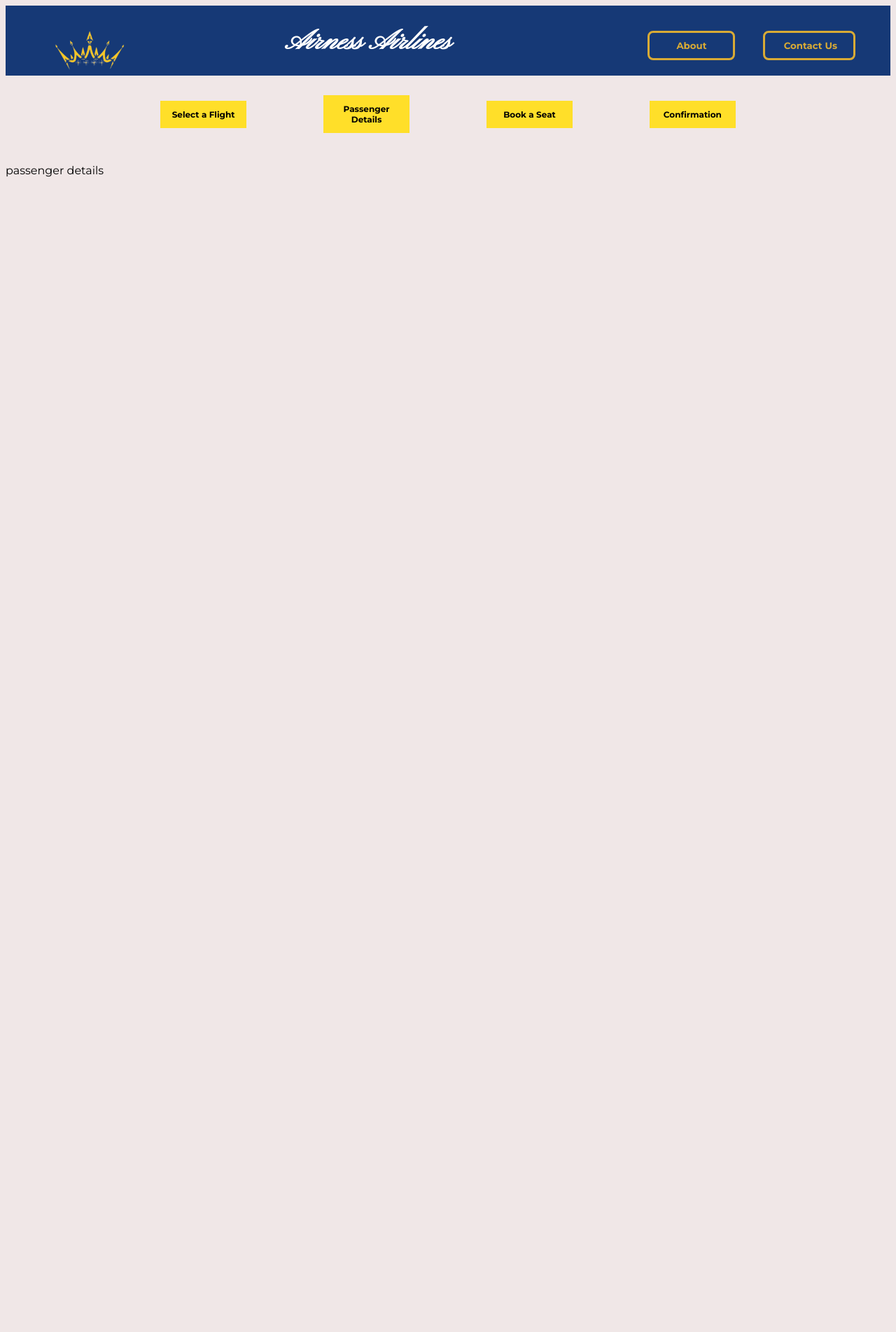
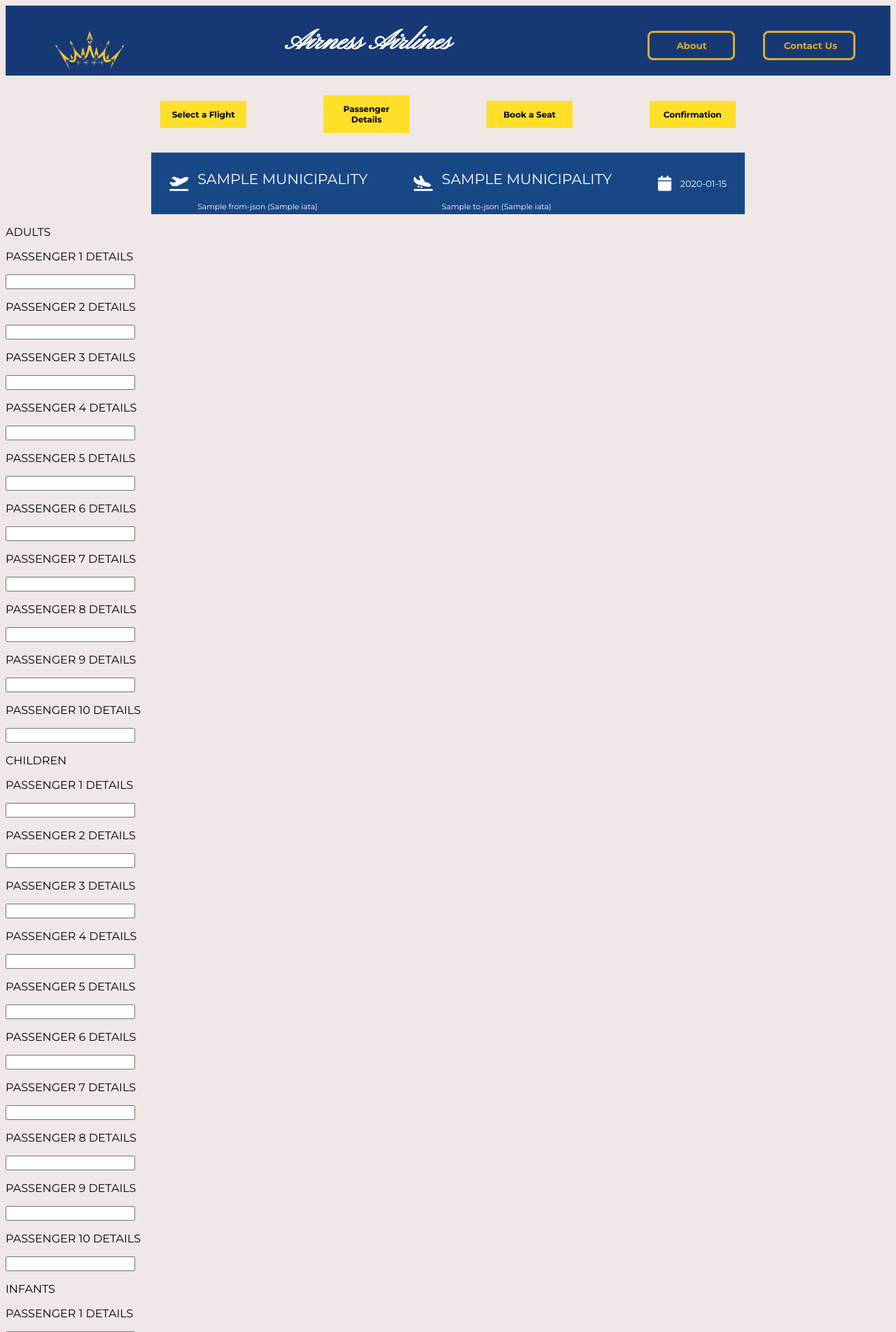
Before and after one commit to szy-kenn/airness-airlines, a Flask app: template src/templates/passenger-details.html in a window 1280 px wide. Shown: the top 1903 px of the page at 70% size. Before the commit the page ends 253 px from the top, so only its background shows below. Run offline with Flask 3, Linux system fonts and the light colour scheme; the template is opened without the code that fills it: most values are stand-ins (such as "Sample title", 1, 10 or a date in 2020); parts of the project's set-up code (start-up, migrations or seed data) failed here and were passed over; some libraries are stand-ins or nearby versions.

Commit message:
started passenger details page

```diff
--- /dev/null
+++ b/src/templates/blocks/flight-input-details.html
@@ -0,0 +1,24 @@
+<div class="flight-input-details">
+
+    <div class="flight-input-details__items from">
+        <i class="fa-sharp fa-solid fa-plane-departure"></i>
+        <div class="input-details">
+            <p>{{ form_part_one['from-json']['municipality'] }}</p>
+            <span>{{ form_part_one['from-json']['name']}} ({{ form_part_one['from-json']['iata']}})</span>
+        </div>
+    </div>
+    <div class="flight-input-details__items to">
+        <i class="fa-solid fa-plane-arrival"></i>
+        <div class="input-details">
+            <p>{{ form_part_one['to-json']['municipality'] }}</p>
+            <span>{{ form_part_one['to-json']['name']}} ({{ form_part_one['to-json']['iata']}})</span>
+        </div>
+    </div>
+    <div class="flight-input-details__items departure_date">
+        <i class="fa-solid fa-calendar"></i>
+        <div class="input-departure-date">
+            <p class="departure-date">{{ form_part_one['departure-date'] }}</p>
+            <span id="departureDay"></span>
+        </div>
+    </div>
+</div>
--- a/src/templates/passenger-details.html
+++ b/src/templates/passenger-details.html
@@ -2,6 +2,28 @@
 {% block title %}Passenger Details{% endblock %}
 {% block booking %}
 
-<p>passenger details</p>
+{% include 'blocks/flight-input-details.html' %}
+<!-- <p> {{ form_part_one }} </p> -->
+
+
+    <div>
+        <form action="/">
+        <p>ADULTS</p>
+        {% for i in range (form_part_one['passenger-adult'] | int) %}
+            <p>PASSENGER {{ i + 1}} DETAILS</p>
+            <input type="text" name="p1Name" id="p1Name">
+        {% endfor %}
+        <p>CHILDREN</p>
+        {% for i in range (form_part_one['passenger-children'] | int) %}
+            <p>PASSENGER {{ i + 1}} DETAILS</p>
+            <input type="text" name="p1Name" id="p1Name">
+        {% endfor %}
+        <p>INFANTS</p>
+        {% for i in range (form_part_one['passenger-infant'] | int) %}
+            <p>PASSENGER {{ i + 1}} DETAILS</p>
+            <input type="text" name="p1Name" id="p1Name">
+        {% endfor %}
+        </form>
+    </div>
 
 {% endblock %}
```
Also changed, not shown: src/templates/flights.html (+2 -25 lines), src/views.py (+7 -3 lines).
